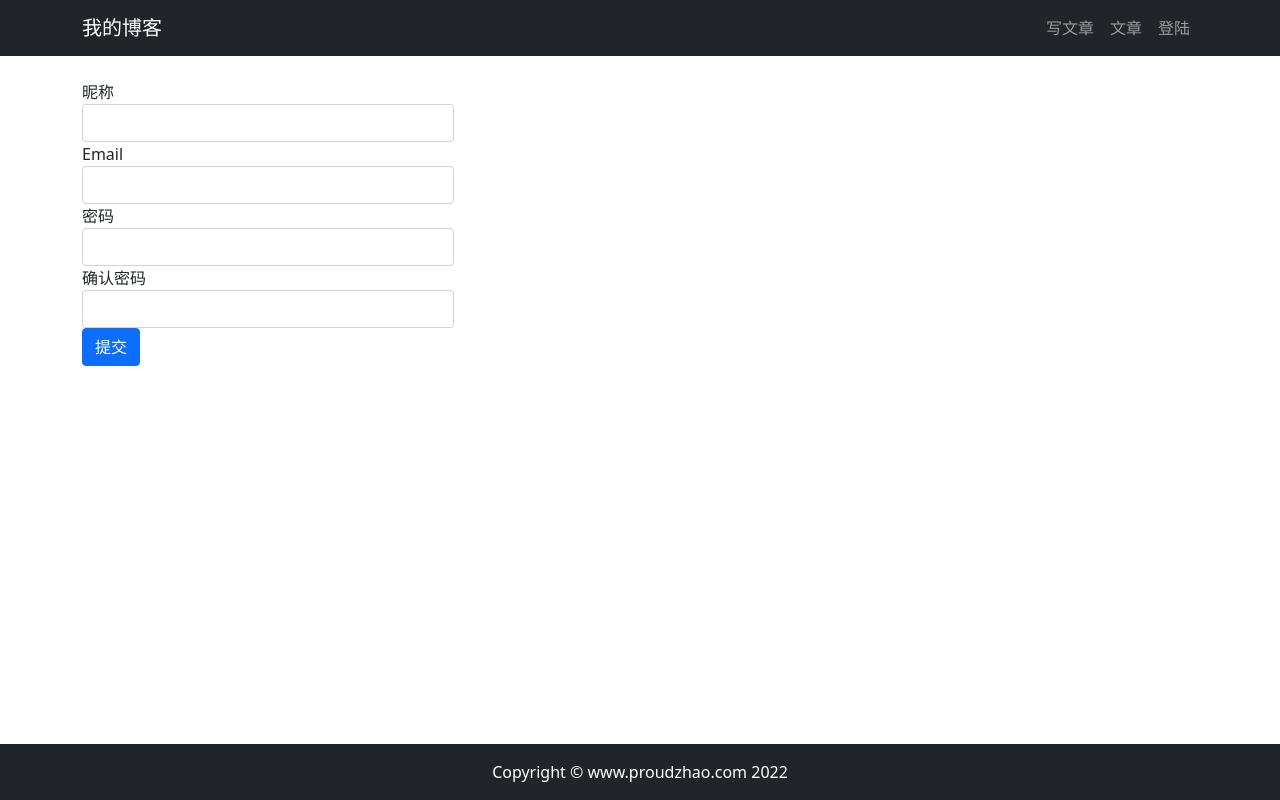
After one commit to proudzhao/myblog, a Django app: page /userprofile/register/ in a window 1280 px wide. The commit adds this page. Run offline with Django 4.2, Linux system fonts and the light colour scheme; some libraries are stand-ins or nearby versions.

Commit message:
add register function

```diff
--- /dev/null
+++ b/static/css/base.css
@@ -0,0 +1,3 @@
+a {
+    text-decoration: none;
+}
--- a/templates/article/detail.html
+++ b/templates/article/detail.html
@@ -17,7 +17,7 @@
             <h1 class="col-12 mt-4 mb-4">{{ article.title }}</h1>
             <div class="col-12 alert alert-success">
                 作者: {{ article.author }}
-                . <a href="#" onclick="confirm_safe_delete()" style="text-decoration: none">删除文章</a>
+                . <a href="#" onclick="confirm_safe_delete()">删除文章</a>
                 <!-- 新增隐藏表单 -->
                 <form
                         style="display: none;"
@@ -28,7 +28,7 @@
                     {% csrf_token %}
                     <button type="submit">发送</button>
                 </form>
-                . <a href="{% url 'article:article_update' article.id %}" style="text-decoration: none">编辑文章</a>
+                . <a href="{% url 'article:article_update' article.id %}">编辑文章</a>
             </div>
             <!-- 文章正文 -->
             <div class="col-12" id="article_body">
--- a/templates/base.html
+++ b/templates/base.html
@@ -14,6 +14,7 @@
     <!-- 引入monokai.css  深色背景的高亮样式文件-->
     <link rel="stylesheet" href="{% static 'md_css/monokai.css' %}">
     <script src="{% static 'jquery/jquery-3.6.0.js' %}"></script>
+    <link rel="stylesheet" href="{% static 'css/base.css' %}">
 </head>
 <body>
     <!-- 引入导航栏 -->
--- a/templates/userprofile/login.html
+++ b/templates/userprofile/login.html
@@ -6,6 +6,9 @@
     <div class="container">
         <div class="row">
             <div class="col-12">
+                <br>
+                <h5>还没有账号？</h5>
+                <h5>点击<a href="{% url 'userprofile:register' %}">注册账号</a>加入我们吧！</h5>
                 <br>
                 <form method="post" action=".">
                     {% csrf_token %}
--- /dev/null
+++ b/templates/userprofile/register.html
@@ -0,0 +1,38 @@
+{% extends 'base.html' %}
+{% load static %}
+{% block title %} 登陆 {% endblock title %}
+
+{% block content %}
+    <div class="container">
+    <div class="row">
+        <div class="col-12">
+            <br>
+            <form method="post" action=".">
+                {% csrf_token %}
+                <!-- 账号 -->
+                <div class="form-group col-md-4">
+                    <label for="username">昵称</label>
+                    <input type="text" class="form-control" id="username" name="username" required>
+                </div>
+                <!-- 邮箱 -->
+                <div class="form-group col-md-4">
+                    <label for="email">Email</label>
+                    <input type="text" class="form-control" id="email" name="email">
+                </div>
+                <!-- 密码 -->
+                <div class="form-group col-md-4">
+                    <label for="password">密码</label>
+                    <input type="password" class="form-control" id="password" name="password">
+                </div>
+                <!-- 确认密码 -->
+                <div class="form-group col-md-4">
+                    <label for="password2">确认密码</label>
+                    <input type="password" class="form-control" id="password2" name="password2">
+                </div>
+                <!-- 提交按钮 -->
+                <button type="submit" class="btn btn-primary">提交</button>
+            </form>
+        </div>
+    </div>
+    </div>
+{% endblock content %}
--- a/userprofile/forms.py
+++ b/userprofile/forms.py
@@ -8,3 +8,21 @@ from django.contrib.auth.models import User
 class UserLoginForm(forms.Form):
     username = forms.CharField()
     password = forms.CharField()
+
+
+class UserRegisterForm(forms.ModelForm):
+    password = forms.CharField()
+    password2 = forms.CharField()
+
+    class Meta:
+        model = User
+        fields = ('username', 'email')
+
+    # 对两次输入的密码检查是否一致
+    # def clean_[字段]这种写法Django会自动调用，来对单个字段的数据进行验证清洗
+    def clean_password2(self):
+        data = self.cleaned_data
+        if data.get('password') == data.get('password2'):
+            return data.get('password')
+        else:
+            raise forms.ValidationError("密码输入不一致，请重试。")
--- a/userprofile/urls.py
+++ b/userprofile/urls.py
@@ -10,4 +10,5 @@ app_name = 'userprofile'
 urlpatterns = [
     path('login/', views.user_login, name='login'),
     path('logout/', views.user_logout, name='logout'),
+    path('register/', views.user_register, name='register'),
 ]
--- a/userprofile/views.py
+++ b/userprofile/views.py
@@ -1,7 +1,7 @@
 from django.shortcuts import render, redirect
 from django.contrib.auth import authenticate, login, logout
 from django.http import HttpResponse
-from userprofile.forms import UserLoginForm
+from userprofile.forms import UserLoginForm, UserRegisterForm
 
 
 def user_login(request):
@@ -31,3 +31,25 @@ def user_login(request):
 def user_logout(request):
     logout(request)
     return redirect("article:article_list")
+
+
+# 用户注册
+def user_register(request):
+    if request.method == "POST":
+        user_register_form = UserRegisterForm(data=request.POST)
+        if user_register_form.is_valid():
+            new_user = user_register_form.save(commit=False)
+            # 设置密码
+            new_user.set_password(user_register_form.cleaned_data['password'])
+            new_user.save()
+            # 保存好数据后立即登陆
+            login(request, new_user)
+            return redirect("article:article_list")
+        else:
+            return HttpResponse("注册表单输入有误，请重新输入~")
+    elif request.method == "GET":
+        user_register_form = UserRegisterForm()
+        context = {'form': user_register_form}
+        return render(request, 'userprofile/register.html', context)
+    else:
+        return HttpResponse("请使用GET或POST请求数据")
```
Also changed, not shown: db.sqlite3.
